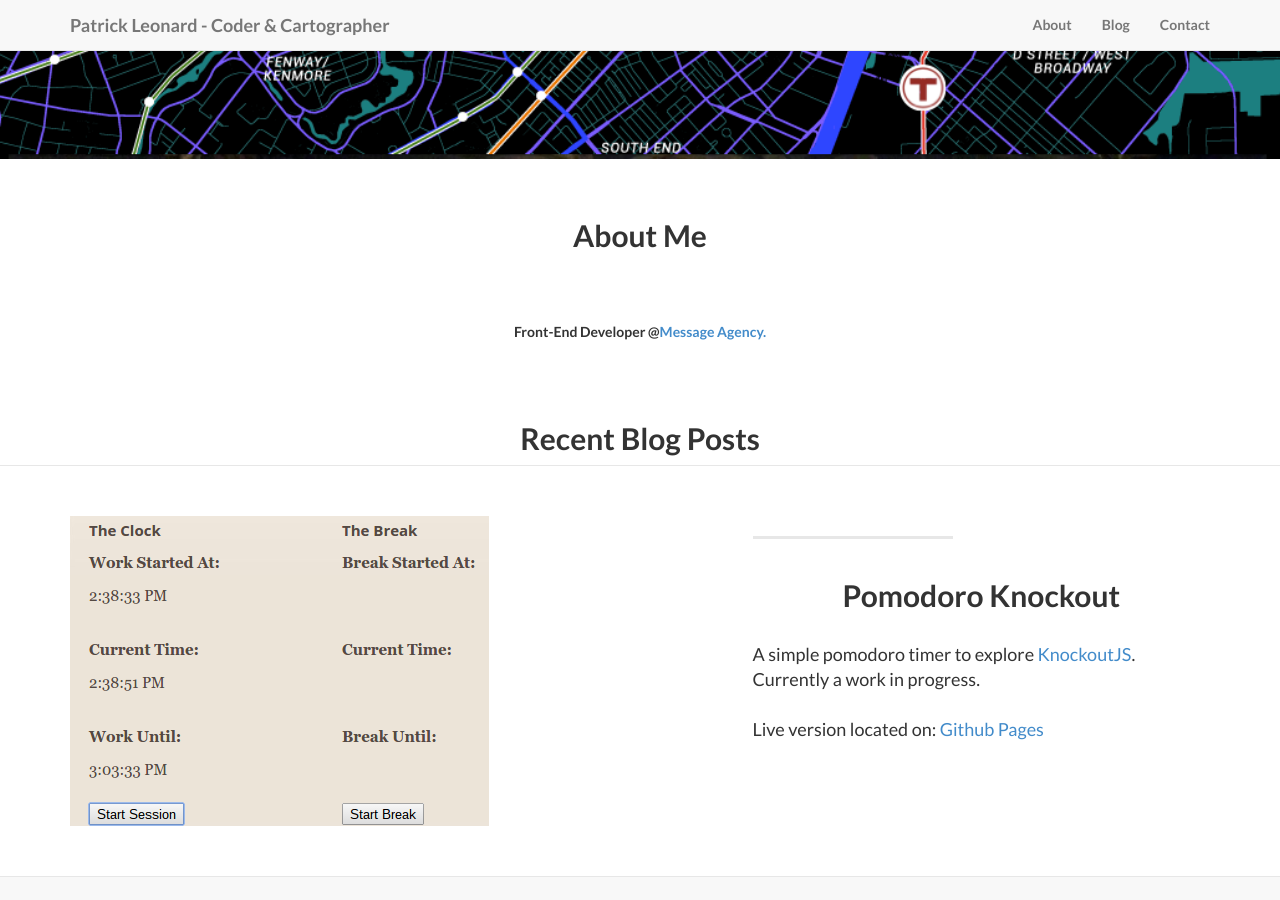
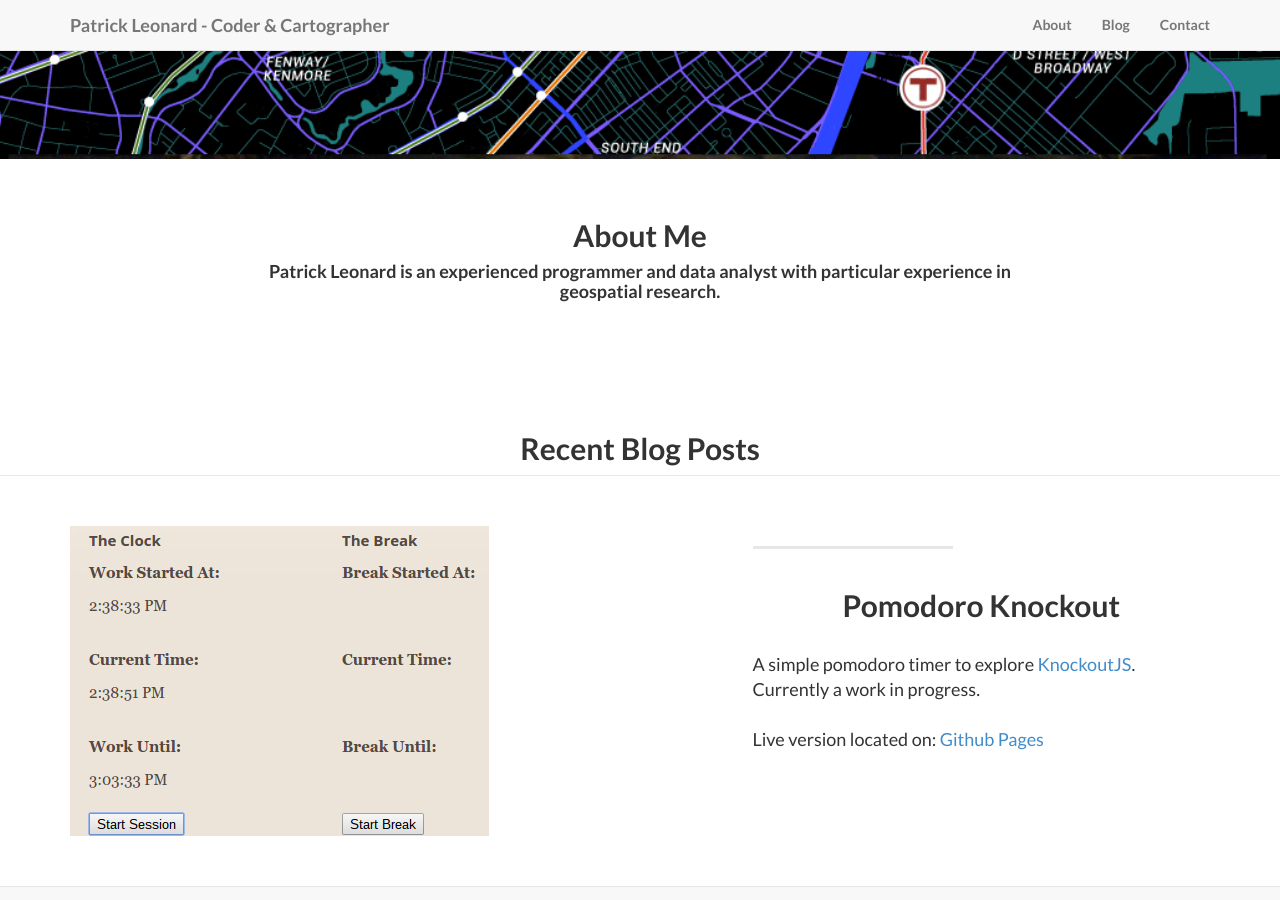
Before and after one commit to pjleonard37/pjleonard37.github.io, a Jekyll site: the page built from index.html, in a window 1280 px wide and 900 px high, scrolled down 605 px. Built offline with Jekyll 4.4.1, drawn with Linux system fonts in a browser that asks for light colours.

Commit message:
More about Me changes

```diff
--- a/_includes/about.html
+++ b/_includes/about.html
@@ -6,9 +6,7 @@
                 <br/>
                 <h2>About Me</h2>
                 <br/>
-                <br/>
-                <br/>
-                Front-End Developer @<a href="https://messageagency.com/">Message Agency.</a>
+                <h4>Patrick Leonard is an experienced programmer and data analyst with particular experience in geospatial research.</h4>
                 <br/>
               </div>
         </div>
```
